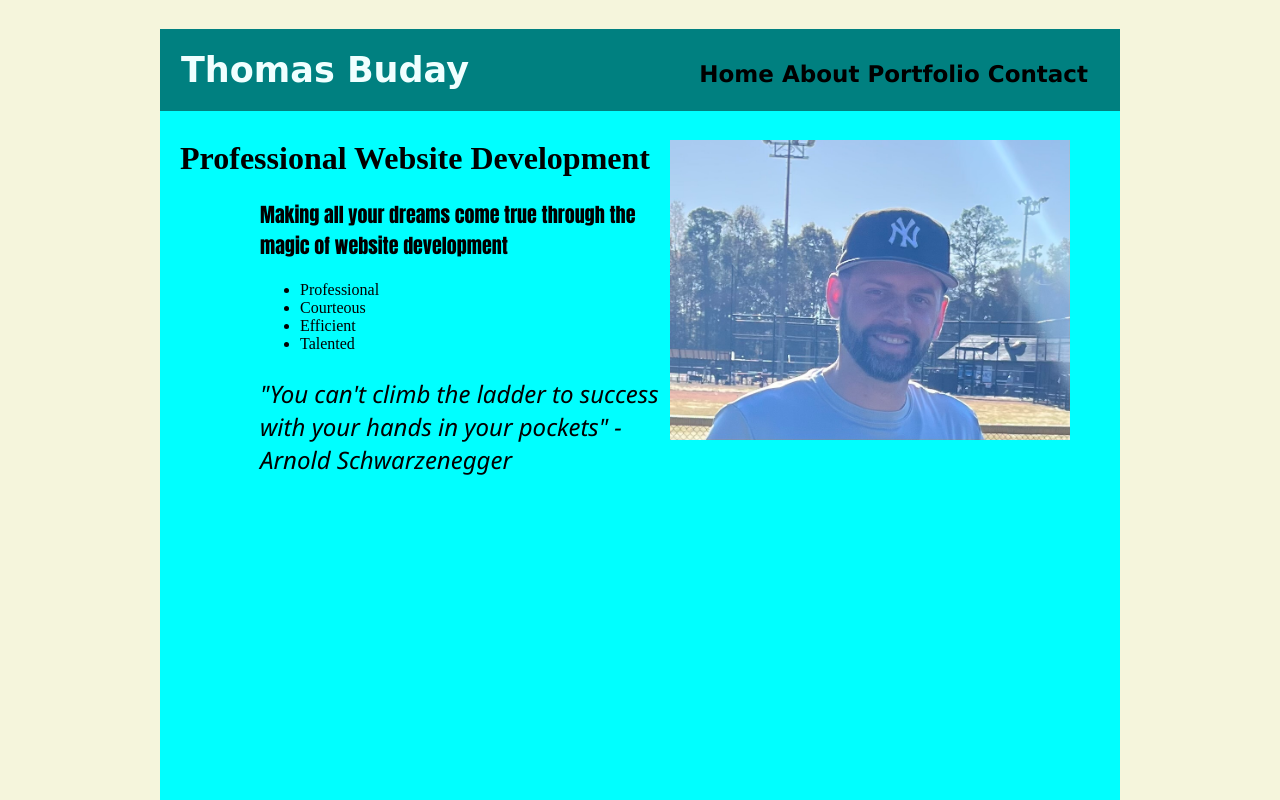
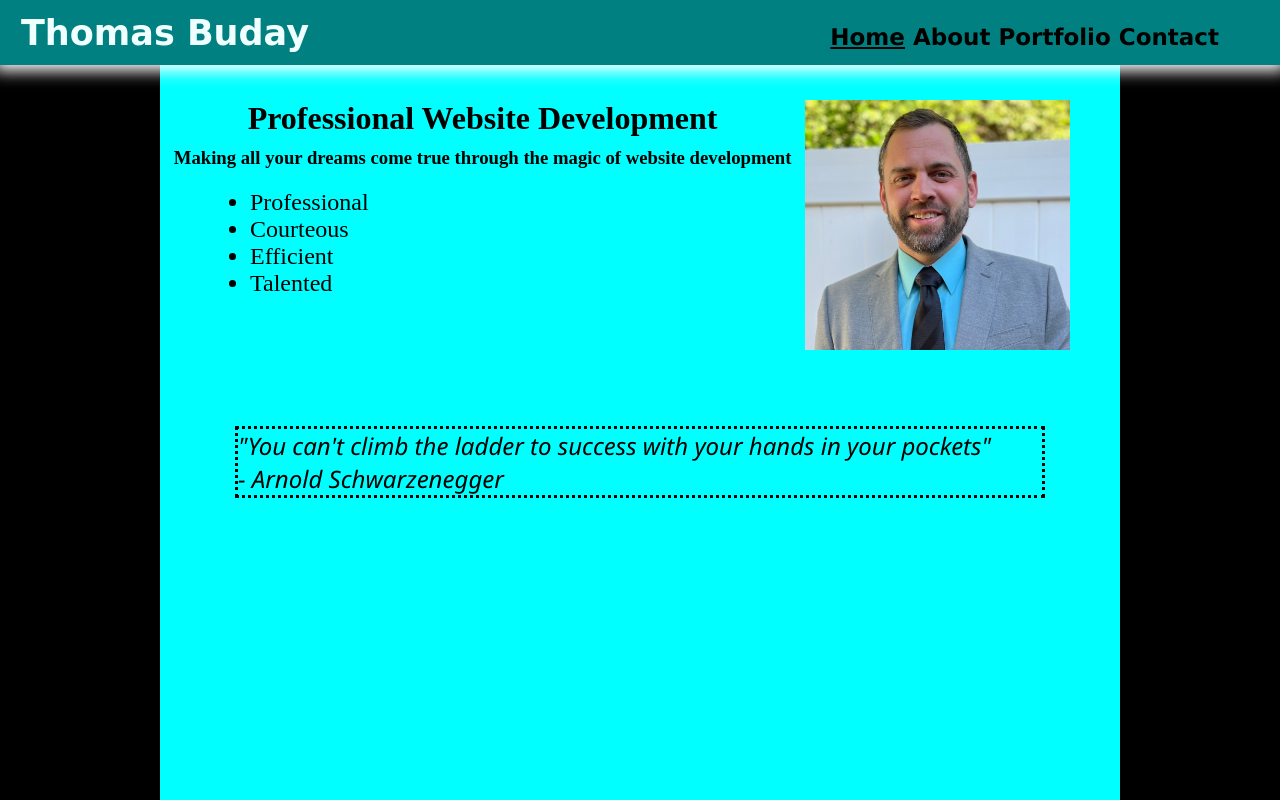
Before and after one commit to tebuday/firstWebsite, a plain HTML site: page index.html in a window 1280 px wide. Shown: the top 800 px of the page. Drawn offline with Linux system fonts and the light colour scheme.

Commit message:
New files modified to meet the requirements for Personal website part 2

```diff
--- /dev/null
+++ b/confirm.js
@@ -0,0 +1 @@
+alert("Submission received");
--- a/index.html
+++ b/index.html
@@ -6,29 +6,31 @@
     <link rel="stylesheet" href="style.css">
     <title>Personal Website</title>
 </head>
+<nav> <h2>Thomas Buday
 
-    <body>
-        <header> <h2>Thomas Buday
+    <span class="links">    <a id="current" href="index.html">Home</a>  <a href="about.html">About</a>  <a href="portfolio.html">Portfolio </a><a href="contact.html">Contact</a>
+     </h2> </span></nav>
 
-            <span id="links">    <a href="index.html">Home</a>  <a href="about.html">About</a>  <a href="portfolio.html">Portfolio</a> Contact
-             </h2> </span></header>
-
-
- <img src="photo.jpg"/>
+     <body>
 
  <main>
+    <img id="proPhoto" src="ProPhoto.jpg"/>
  <h1>Professional Website Development</h1>
-    <p>Making all your dreams come true through the magic of website development</p>
+    <h3>Making all your dreams come true through the magic of website development</h3>
     <ul>
         <li>Professional</li>
         <li>Courteous</li>
         <li>Efficient</li>
         <li>Talented</li>
     </ul>
+    <br>
+    <br>
+    <br>
 
 
 
-<p id="quote">"You can't climb the ladder to success with your hands in your pockets" - Arnold Schwarzenegger</p>
+<p id="quote">"You can't climb the ladder to success with your hands in your pockets" <br>
+    - Arnold Schwarzenegger</p>
 </main>
 
 </body>
--- a/style.css
+++ b/style.css
@@ -1,116 +1,160 @@
 * {
-    box-sizing:border-box;
+  margin: 0;
+  box-sizing: border-box;
 }
 
-html {
-    background-color:beige;
+html,
+body {
+  height: 175vh;
+  width: 100%;
+  background-color: black;
 }
 
-header {
+nav {
   background-color: teal;
-    width: 100%;
+  box-shadow: 0 0 15px 6px white;
+  position: fixed;
+  left: 0;
+  right: 0;
+  height: 65px;
+  display: flex;
+  align-items: center;
 }
 
 body {
-    background-color:aqua;
+  background-color: aqua;
   max-width: 960px;
   margin: 0 auto;
-    padding: 0;
-
+  min-height: 100%;
 }
 
 main {
   min-height: 100vh;
+  padding-top: 100px;
 }
+
+a:link {
+  color: black;
+  text-decoration: none;
+}
+
+a:visited {
+  color: black;
+}
+
+a:hover {
+  color: azure;
+  border: 3px solid black;
+}
+
+a:active {
+  color: red;
+}
+
+h1 {
+  text-align: center;
+  padding-bottom: 10px;
+}
+
+h2 {
+  font-size: 35px;
+  color: azure;
+  font-family: cursive;
+  padding: 21px;
+}
+
+h3 {
+  text-align: center;
+  padding-bottom: 20px;
+}
+
+.links {
+  font-size: 23px;
+  color: black;
+  font-family: Verdana, Geneva, Tahoma, sans-serif;
+  font-style: normal;
+  position: absolute;
+  right: 50px;
+  padding: 11px;
+}
+
 .project {
   width: calc(75%);
   background: gray;
   color: black;
-    margin-left:10%;
+  margin-left: 12%;
+  border: solid;
 }
 
 div {
-    font-size:36px;
+  font-size: 36px;
 }
 
 #ports {
-    float:top;
+  margin-left: 15%;
 }
 
-a:link {
-    color:black;
-    text-decoration: none;
-
+#proPhoto {
+  height: 250px;
+  float: right;
+  margin-right: 50px;
 }
 
-a:visited {
-    color:black;
+#aboutPhotos {
+  height: 250px;
+  float: right;
+  margin-right: 50px;
 }
 
-a:hover {
-    color:azure;
-    border: 3px solid black;
-}
-
-a:active {
-    color:red;
-}
-
-h2 {
-    font-size:35px;
-    color:azure;
-    font-family: cursive;
-    padding:21px;
-    }
-
-#links {
-    font-size:23px;
-    color:black;
-    font-family:Verdana, Geneva, Tahoma, sans-serif;
-    font-style:normal;
-    float:right;
-    padding:11px;
-}
-
-img {
-    height:300px;
-    width:400px;
-    float:right;
-    margin-right:50px;
-}
 #headings {
-    font-size:20px;
+  font-size: 20px;
   text-decoration: underline;
 }
 #top {
-    font-size: 30px;
-    border-bottom:blanchedalmond 2px;
-    color:azure;
+  font-size: 25px;
+  color: black;
 }
 
 #abouts {
   border-bottom: blanchedalmond 2px;
-    color: black;
+  color: goldenrod;
   font-size: 26px;
   margin-left: 75px;
-    text-decoration:underline;
+  text-decoration: underline;
 }
 
-h1 {
-    text-align:center;
-}
 p {
-    font-size: 20px;
-    font-family:Impact, Haettenschweiler, 'Arial Narrow Bold', sans-serif;
-    margin-left:100px;
+  font-size: 16px;
+  font-family: Impact, Haettenschweiler, "Arial Narrow Bold", sans-serif;
+  margin-left: 100px;
 }
 
 ul {
-    margin-left:100px;
+  margin-left: 50px;
+  font-size: 24px;
 }
 
 #quote {
-    font-style:italic;
+  font-style: italic;
   font-size: 24px;
-    font-family:'Segoe UI', Tahoma, Geneva, Verdana, sans-serif;
+  font-family: "Segoe UI", Tahoma, Geneva, Verdana, sans-serif;
+  text-align: left;
+  margin: 75px;
+  border: dotted;
 }
+
+#current {
+  text-decoration: underline black;
+}
+
+.contact {
+  margin-left: 10px;
+}
+
+@media screen and (max-width: 800px) {
+  .flex {
+    width: 100px;
+    height: 100px;
+    margin: 1% 2%;
+  }
+}
```
Also changed, not shown: about.html (+9 -5 lines), contact.html (added, +42 -0 lines), portfolio.html (+21 -5 lines), ProPhoto.jpg (added), photo.jpg (deleted). Lines whose indentation alone changed are shown as unchanged.
